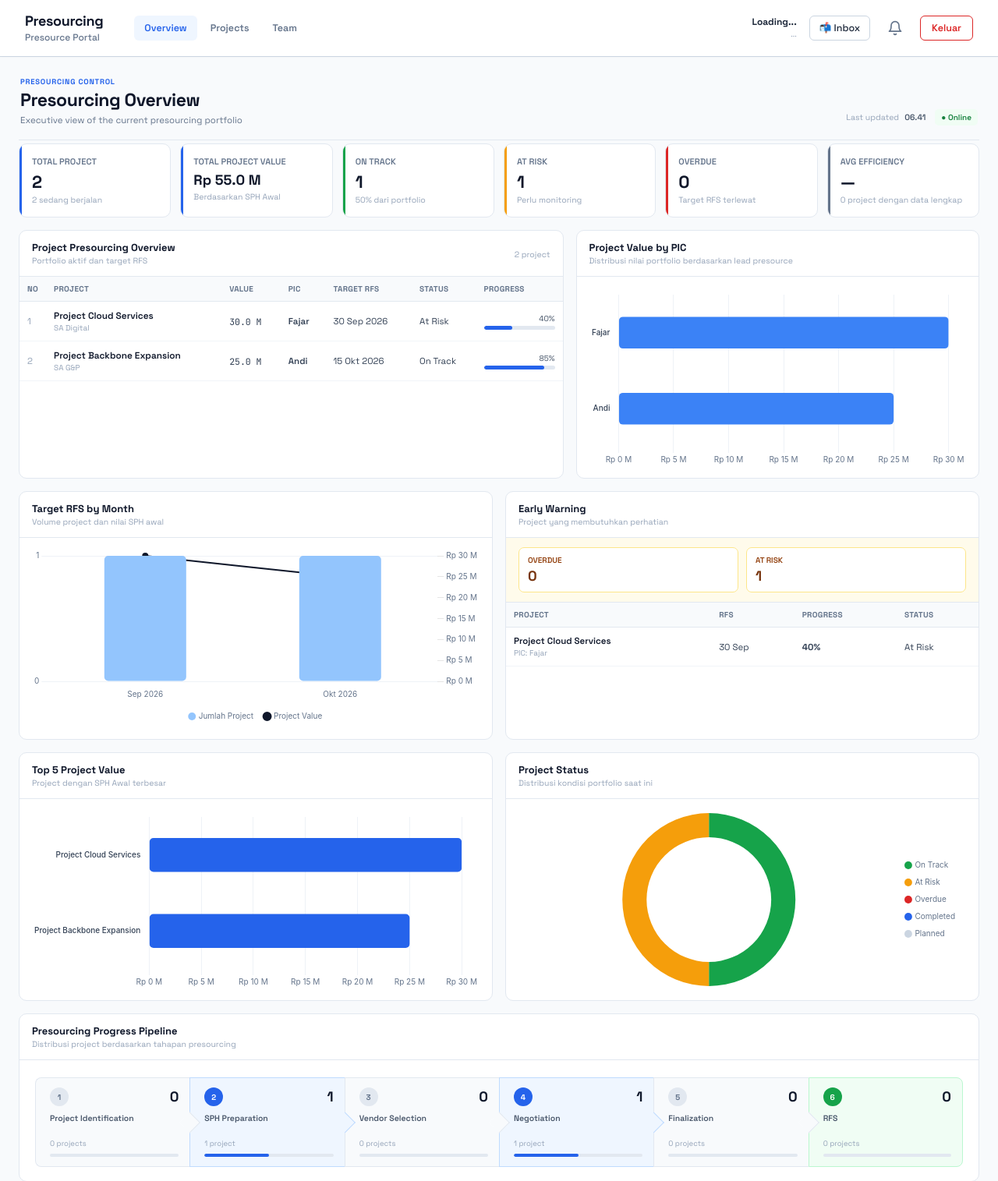
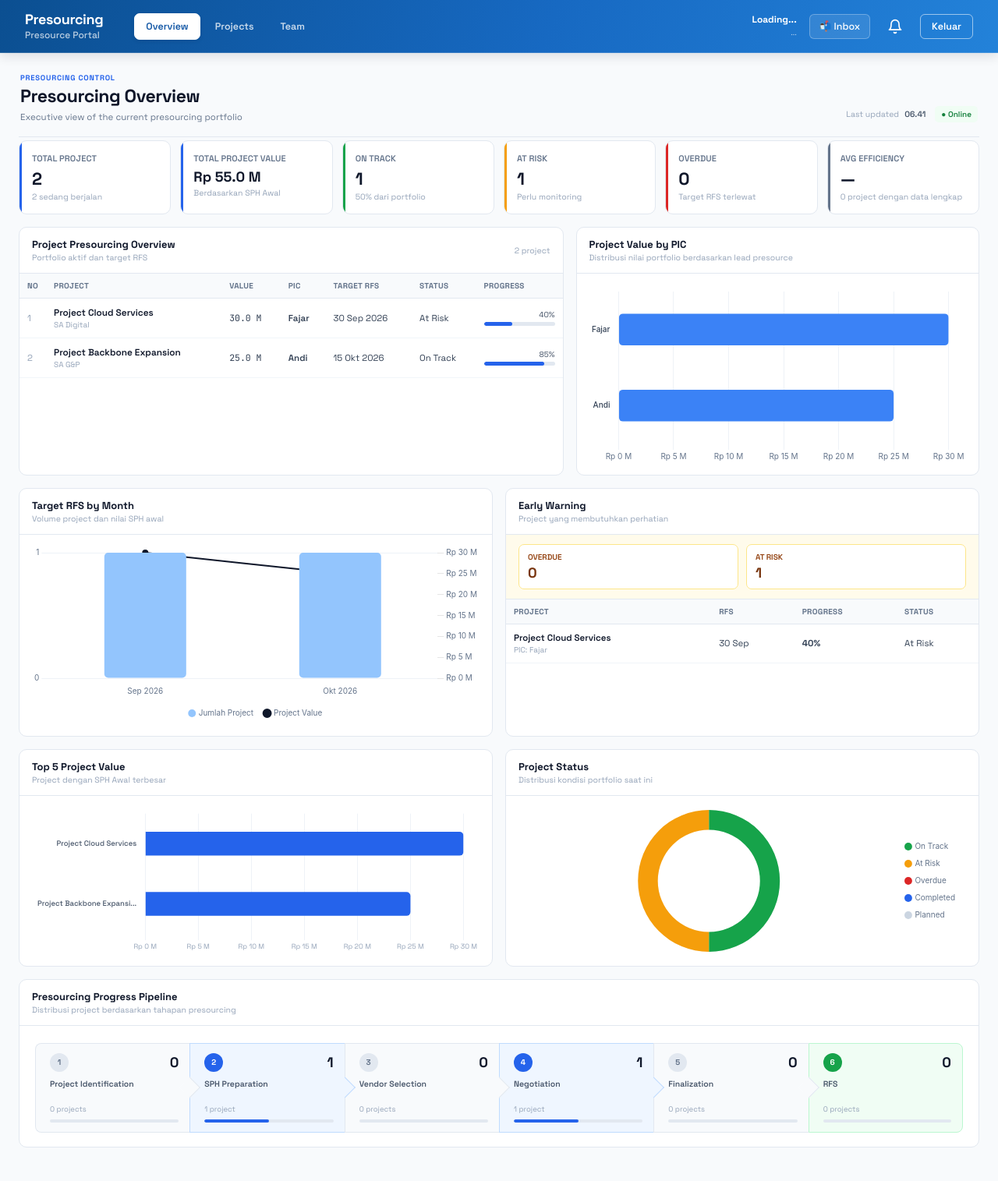
Before and after one commit to Fariz212/presourcing-dashboard, a Flask app: page / in a window 1280 px wide. Shown: the top 1515 px of the page at 78% size. After the commit the page ends 1472 px from the top, so only its background shows below. Run offline with Flask 3, Linux system fonts and the light colour scheme; the visitor is signed in with stand-in values (Sample User, id 1); data comes from the database, SQL or seed files in the repository; data that the repository does not hold is empty.

Commit message:
Enhancement Dashboard v2.7

```diff
--- a/static/script.js
+++ b/static/script.js
@@ -712,6 +712,10 @@ function renderOverview(){
       .ux-chart {
         height:230px;
         position:relative;
+      }
+
+      .ux-chart-compact {
+        height: 190px;
       }
 
       .ux-chart canvas {
@@ -1118,7 +1122,7 @@ function renderOverview(){
           </div>
 
           <div class="ux-panel-body">
-            <div class="ux-chart">
+            <div class="ux-chart ux-chart-compact">
               <canvas id="chartTop5"></canvas>
             </div>
           </div>
@@ -1133,7 +1137,7 @@ function renderOverview(){
           </div>
 
           <div class="ux-panel-body">
-            <div class="ux-chart">
+            <div class="ux-chart ux-chart-compact">
               <canvas id="chartStatus"></canvas>
             </div>
           </div>
@@ -1470,6 +1474,7 @@ function renderDashboardCharts() {
     // ----------------------------------------------------
     // 3. TOP 5 PROJECT VALUE — HORIZONTAL BAR
     // ----------------------------------------------------
+    // 3. Chart Top 5 Project Value
 const top5 = [...projects]
     .filter(p => p.status !== 'lose')
     .map(p => ({
@@ -1482,30 +1487,29 @@ function renderDashboardCharts() {
 const ctxTop5 = document.getElementById('chartTop5');
 
 if (ctxTop5) {
-        destroyChart('top5');
+    if (dCharts.top5) dCharts.top5.destroy();
 
     dCharts.top5 = new Chart(ctxTop5, {
         type: 'bar',
 
         data: {
             labels: top5.map(t => {
-                    const name = t.name;
-                    return name.length > 28
-                        ? name.substring(0, 28) + '...'
-                        : name;
+                return t.name.length > 24
+                    ? t.name.substring(0, 24) + '...'
+                    : t.name;
             }),
 
             datasets: [{
                 label: 'Project Value',
+
                 data: top5.map(t => t.val),
 
-                    backgroundColor: primary,
+                backgroundColor: '#2563EB',
+
                 borderWidth: 0,
-
                 borderRadius: 5,
-                    borderSkipped: false,
-
-                    barPercentage: 0.62,
+
+                barPercentage: 0.55,
                 categoryPercentage: 0.72
             }]
         },
@@ -1515,13 +1519,22 @@ function renderDashboardCharts() {
 
             responsive: true,
             maintainAspectRatio: false,
+
+            layout: {
+                padding: {
+                    left: 4,
+                    right: 10,
+                    top: 4,
+                    bottom: 2
+                }
+            },
 
             scales: {
                 x: {
                     beginAtZero: true,
 
                     grid: {
-                            color: gridColor
+                        color: '#EEF2F7'
                     },
 
                     border: {
@@ -1529,11 +1542,14 @@ function renderDashboardCharts() {
                     },
 
                     ticks: {
-                            color: axisColor,
-                            font: chartFont,
-
-                            callback: value =>
-                                `Rp ${value} M`
+                        color: '#94A3B8',
+
+                        font: {
+                            family: "'Space Grotesk', sans-serif",
+                            size: 9
+                        },
+
+                        callback: value => `Rp ${value} M`
                     }
                 },
 
@@ -1547,9 +1563,11 @@ function renderDashboardCharts() {
                     },
 
                     ticks: {
-                            color: '#334155',
+                        color: '#475569',
+
                         font: {
-                                ...chartFont,
+                            family: "'Space Grotesk', sans-serif",
+                            size: 9.5,
                             weight: '500'
                         }
                     }
@@ -1562,11 +1580,11 @@ function renderDashboardCharts() {
                 },
 
                 tooltip: {
-                        padding: 10,
+                    padding: 9,
 
                     callbacks: {
                         label: ctx =>
-                                ` ${fmtRpM(ctx.raw)}`
+                            ` Rp ${Number(ctx.raw).toLocaleString('id-ID')} M`
                     }
                 }
             }
--- a/templates/presourcing-dashboard.html
+++ b/templates/presourcing-dashboard.html
@@ -196,6 +196,144 @@ body{
   }
 }
 
+/* ======================================================
+   ENTERPRISE BLUE NAVBAR
+   ====================================================== */
+
+.navbar {
+  background: linear-gradient(
+    110deg,
+    #0B4F91 0%,
+    #1769C2 55%,
+    #2382D9 100%
+  );
+
+  border-bottom: 1px solid rgba(255,255,255,.15);
+  box-shadow: 0 4px 14px rgba(15,23,42,.12);
+
+  padding: 12px 32px;
+
+  min-height: 68px;
+}
+
+/* BRAND */
+
+.navbar .brand h2 {
+  color:#FFFFFF !important;
+}
+
+.navbar .brand span {
+  color:rgba(255,255,255,.72) !important;
+}
+
+/* MAIN NAV */
+
+.app-nav {
+  display:flex;
+  align-items:center;
+  gap:4px;
+  margin-left:40px;
+  margin-right:auto;
+}
+
+.app-nav-item {
+  border:1px solid transparent;
+  background:transparent;
+
+  color:rgba(255,255,255,.78);
+
+  font-family:inherit;
+  font-size:12.5px;
+  font-weight:600;
+
+  padding:8px 14px;
+
+  border-radius:7px;
+
+  cursor:pointer;
+
+  transition:
+    background .15s ease,
+    color .15s ease,
+    border-color .15s ease;
+}
+
+.app-nav-item:hover {
+  color:#FFFFFF;
+  background:rgba(255,255,255,.10);
+}
+
+.app-nav-item.active {
+  background:#FFFFFF;
+  border-color:#FFFFFF;
+  color:#1458A6;
+
+  box-shadow:0 2px 5px rgba(15,23,42,.10);
+}
+
+/* USER */
+
+.nav-user-name {
+  color:#FFFFFF !important;
+}
+
+.nav-user-role {
+  color:rgba(255,255,255,.68) !important;
+}
+
+/* INBOX */
+
+.btn-nav-outline {
+  background:rgba(255,255,255,.10) !important;
+
+  border:1px solid rgba(255,255,255,.28) !important;
+
+  color:#FFFFFF !important;
+}
+
+.btn-nav-outline:hover {
+  background:rgba(255,255,255,.18) !important;
+  border-color:rgba(255,255,255,.45) !important;
+}
+
+/* NOTIFICATION */
+
+.notif-btn {
+  color:#FFFFFF !important;
+}
+
+.notif-btn:hover {
+  background:rgba(255,255,255,.12) !important;
+}
+
+/* LOGOUT */
+
+.btn-danger-outline {
+  background:transparent !important;
+
+  border-color:rgba(255,255,255,.55) !important;
+
+  color:#FFFFFF !important;
+}
+
+.btn-danger-outline:hover {
+  background:rgba(220,38,38,.18) !important;
+  border-color:#FCA5A5 !important;
+}
+
+/* MOBILE */
+
+@media(max-width:900px) {
+
+  .navbar {
+    padding:12px 18px;
+  }
+
+  .app-nav {
+    width:auto;
+    margin-left:20px;
+  }
+}
 /* --- Tweak Navbar Buttons --- */
 .btn-nav-outline { background: transparent; border: 1px solid var(--border); color: var(--text); padding: 7px 12px; border-radius: 6px; cursor: pointer; font-weight: 500; font-family: inherit; font-size: 12.5px; transition: all 0.15s ease; display: flex; align-items: center; gap: 6px; }
 .btn-nav-outline:hover { background: var(--panel-2); border-color: var(--text-muted); }
```
Lines whose indentation alone changed are shown as unchanged.
